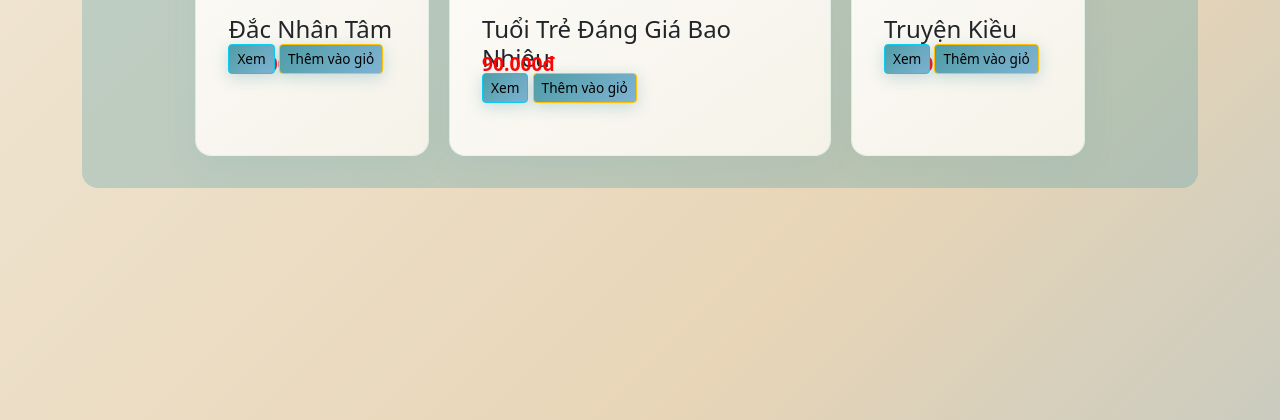
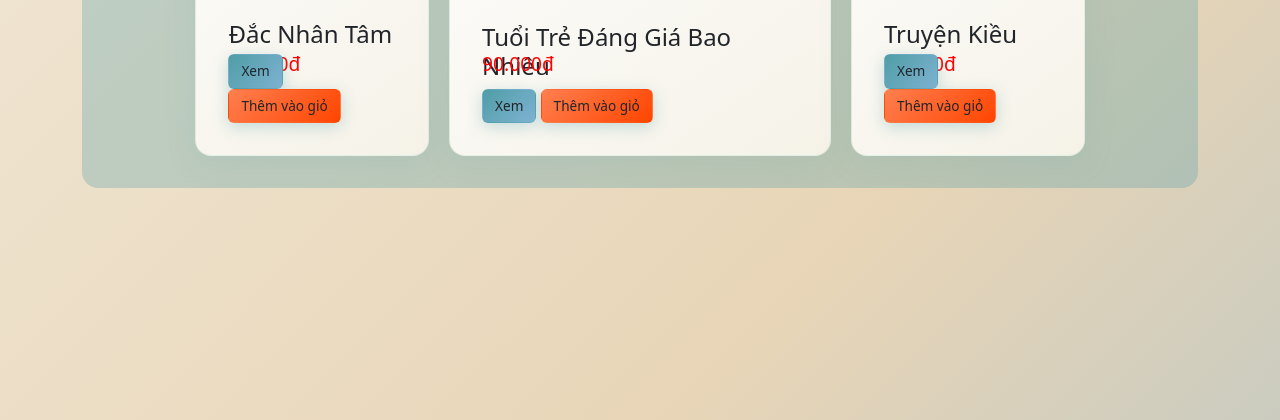
Before and after one commit to ngoctu0405/Book-Store, a PHP site: page / in a window 1280 px wide. Shown: the part 1067-1487 px from the top of the page. Run offline with PHP 8.4, Linux system fonts and the light colour scheme.

Commit message:
Sửa màu cho button xem và thêm vào giỏ của hot sale

```diff
--- a/WEB___Book-Strore/assets/css/style.css
+++ b/WEB___Book-Strore/assets/css/style.css
@@ -2167,7 +2167,7 @@ footer {
 
 .search-input:focus {
   outline: none;
-  border-color: #4CAF50;
+  border-color: #4caf50;
   background-color: white;
   box-shadow: 0 2px 8px rgba(76, 175, 80, 0.2);
 }
--- a/WEB___Book-Strore/index.html
+++ b/WEB___Book-Strore/index.html
@@ -11,106 +11,6 @@
   .container {
     height: 160rem;
   }
-
-/* Card sản phẩm: kiểu dáng và bóng */
-.product-card {
-    /* nền gradient nhẹ */
-    background: linear-gradient(145deg, #ffffff 0%, #f5f2e8 100%);
-    border-radius: 16px;
-    padding: 2rem;
-    min-height: 430px;
-    box-shadow: 0 8px 32px rgba(79, 157, 166, 0.1);
-    transition: all 0.3s ease;
-    border: 1px solid rgba(130, 192, 154, 0.2);
-
-    position: relative;
-    overflow: hidden;
-
-    display: flex;
-    flex-direction: column;
-    /* Dùng flex-start để kiểm soát vị trí giá và nút bằng margin-top: auto */
-    justify-content: flex-start;
-    animation: fadeInUp 0.6s ease forwards;
-}
-
-/* Hiệu ứng Hover cho card */
-.product-card:hover {
-    transform: translateY(-8px);
-    box-shadow: 0 16px 40px rgba(79, 157, 166, 0.2);
-    border-color: rgba(130, 192, 154, 0.4);
-    background: linear-gradient(145deg, #ffffff 0%, #f5f2e8 100%);
-}
-
-/* Ảnh trong card */
-.product-card img {
-    width: 100%;
-    height: 240px;
-    object-fit: cover;
-    border-radius: 12px;
-    margin-bottom: 1rem;
-    transition: transform 0.3s ease;
-}
-
-.product-card:hover img {
-    transform: scale(1.05);
-}
-
-/* Tiêu đề sản phẩm */
-.product-card h3 {
-    color: #2c3e50;
-    margin-top: -0.3rem;
-    margin-bottom: 0.5rem;
-    font-size: 1.2rem;
-    font-weight: 600;
-}
-
-/* Mô tả sản phẩm */
-.product-card p {
-    color: #293c70;
-    margin-bottom: 1rem;
-    font-size: 0.95rem;
-    line-height: 1.4;
-}
-
-/* Giá sản phẩm */
-.product-card .price {
-    color: #ff0404;
-    font-size: 1.2rem;
-    font-weight: 700; /* Đảm bảo giá nổi bật */
-    margin-bottom: 1rem;
-    /* BỎ position: absolute nếu muốn nó nằm ngay trên nút */
-    /* position: absolute; bottom: 60px; */
-}
-
-/* Hàng chứa các nút action */
-.product-card .button-row { /* ✨ Sử dụng class này cho container nút trong HTML */
-    display: flex;
-    justify-content: flex-start;
-    gap: 10px;
-    margin-top: auto; /* ✨ Đẩy container nút xuống đáy card */
-    padding-top: 0.5rem;
-}
-
-.product-card .btn {
-    font-size: 0.85rem;
-}
-
-/* Thanh viền động trên card (Pseudo-element) */
-.product-card:before {
-    content: "";
-    position: absolute;
-    top: 0;
-    left: -100%;
-    width: 100%;
-    height: 3px;
-    background: linear-gradient(90deg, #4f9da6, #82c09a, #7fb3d3);
-    transition: left 0.6s ease;
-}
-
-.product-card:hover:before {
-    left: 100%;
-}
-
 
 /* ========================================================= */
 /* 5. NÚT ĐIỀU KHIỂN CAROUSEL */
@@ -307,8 +207,8 @@
                         <h4 class="card-title">Đắc Nhân Tâm</h4>
                         <div class="price">85.000đ</div>
                         <div class="card-actions">
-                            <button class="btn btn-sm btn-info">Xem</button>
-                            <button class="btn btn-sm btn-warning">Thêm vào giỏ</button>
+                            <button class="btn btn-small">Xem</button>
+                            <button class="btn btn-cart">Thêm vào giỏ</button>
                         </div>
                     </div>
 
@@ -319,8 +219,8 @@
                         <h4 class="card-title">Tuổi Trẻ Đáng Giá Bao Nhiêu</h4>
                         <div class="price">90.000đ</div>
                         <div class="card-actions">
-                            <button class="btn btn-sm btn-info">Xem</button>
-                            <button class="btn btn-sm btn-warning">Thêm vào giỏ</button>
+                            <button class="btn btn-small">Xem</button>
+                            <button class="btn btn-cart">Thêm vào giỏ</button>
                         </div>
                     </div>
 
@@ -331,8 +231,8 @@
                         <h4 class="card-title">Truyện Kiều</h4>
                         <div class="price">70.000đ</div>
                         <div class="card-actions">
-                            <button class="btn btn-sm btn-info">Xem</button>
-                            <button class="btn btn-sm btn-warning">Thêm vào giỏ</button>
+                            <button class="btn btn-small">Xem</button>
+                            <button class="btn btn-cart">Thêm vào giỏ</button>
                         </div>
                     </div>
                 </div>
@@ -348,8 +248,8 @@
                         <h4 class="card-title">Lão Hạc</h4>
                         <div class="price">60.000đ</div>
                         <div class="card-actions">
-                            <button class="btn btn-sm btn-info">Xem</button>
-                            <button class="btn btn-sm btn-warning">Thêm vào giỏ</button>
+                            <button class="btn btn-small">Xem</button>
+                            <button class="btn btn-cart">Thêm vào giỏ</button>
                         </div>
                     </div>
 
@@ -360,8 +260,8 @@
                         <h4 class="card-title">Nhật Ký Trong Tù</h4>
                         <div class="price">80.000đ</div>
                         <div class="card-actions">
-                            <button class="btn btn-sm btn-info">Xem</button>
-                            <button class="btn btn-sm btn-warning">Thêm vào giỏ</button>
+                            <button class="btn btn-small">Xem</button>
+                            <button class="btn btn-cart">Thêm vào giỏ</button>
                         </div>
                     </div>
 
@@ -372,8 +272,8 @@
                         <h4 class="card-title">Số Đỏ</h4>
                         <div class="price">95.000đ</div>
                         <div class="card-actions">
-                            <button class="btn btn-sm btn-info">Xem</button>
-                            <button class="btn btn-sm btn-warning">Thêm vào giỏ</button>
+                            <button class="btn btn-small">Xem</button>
+                            <button class="btn btn-cart">Thêm vào giỏ</button>
                         </div>
                       </div>
                 </div>
@@ -389,8 +289,8 @@
                         <h4 class="card-title">Tôi Thấy Hoa Vàng Trên Cỏ Xanh</h4>
                         <div class="price">100.000đ</div>
                         <div class="card-actions">
-                            <button class="btn btn-sm btn-info">Xem</button>
-                            <button class="btn btn-sm btn-warning">Thêm vào giỏ</button>
+                            <button class="btn btn-small">Xem</button>
+                            <button class="btn btn-cart">Thêm vào giỏ</button>
                         </div>
                     </div>
 
@@ -401,8 +301,8 @@
                         <h4 class="card-title">Người Lái Đò Sông Đà</h4>
                         <div class="price">72.000đ</div>
                         <div class="card-actions">
-                            <button class="btn btn-sm btn-info">Xem</button>
-                            <button class="btn btn-sm btn-warning">Thêm vào giỏ</button>
+                            <button class="btn btn-small">Xem</button>
+                            <button class="btn btn-cart">Thêm vào giỏ</button>
                         </div>
                     </div>
 
@@ -413,8 +313,8 @@
                         <h4 class="card-title">Nhật Ký Đặng Thùy Trâm</h4>
                         <div class="price">85.000đ</div>
                         <div class="card-actions">
-                            <button class="btn btn-sm btn-info">Xem</button>
-                            <button class="btn btn-sm btn-warning">Thêm vào giỏ</button>
+                            <button class="btn btn-small">Xem</button>
+                            <button class="btn btn-cart">Thêm vào giỏ</button>
                         </div>
                     </div>
                 </div>
```
